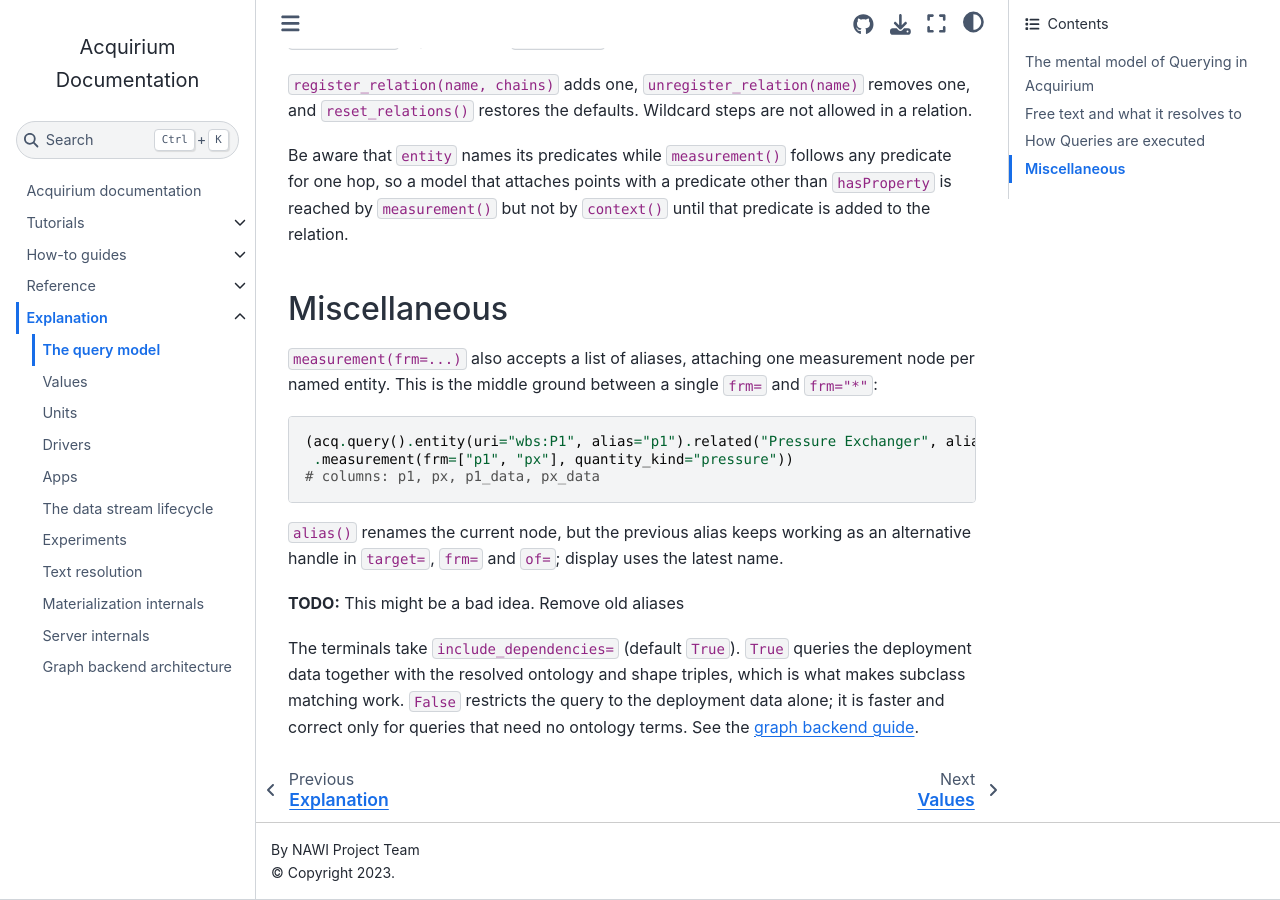
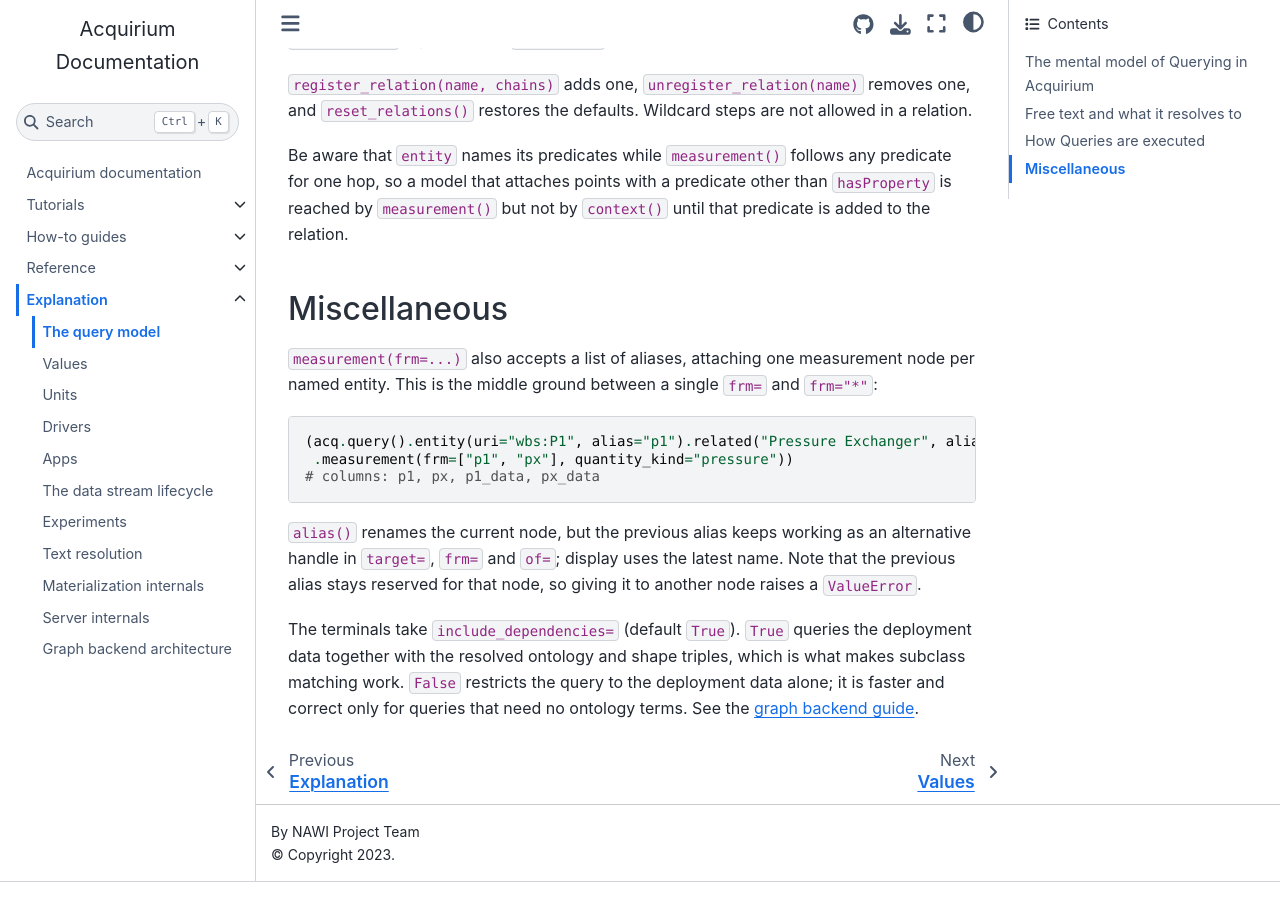
Before and after one commit to DataDrivenCPS/acquirium, a Jupyter Book: the page built from docs/explanation/query-model.md, in a window 1280 px wide and 900 px high, scrolled down 4833 px. Built offline with Jupyter Book 1.0.4 settings and Sphinx 7.4.7 and the Sphinx Book theme 1.1.4, drawn with Linux system fonts in a browser that asks for light colours.

Commit message:
Docs: describe renamed aliases in the query model page, drop the TODO

```diff
--- a/docs/explanation/query-model.md
+++ b/docs/explanation/query-model.md
@@ -219,8 +219,8 @@
 `alias()` renames the current node, but the previous alias keeps working as
 an alternative handle in `target=`, `frm=` and `of=`; display uses the latest
 name.
-
-**TODO:** This might be a bad idea. Remove old aliases
+Note that the previous alias stays reserved for that node, so giving it to
+another node raises a `ValueError`.
 
 The terminals take `include_dependencies=` (default `True`).
 `True` queries the deployment data together with the resolved ontology and
```
